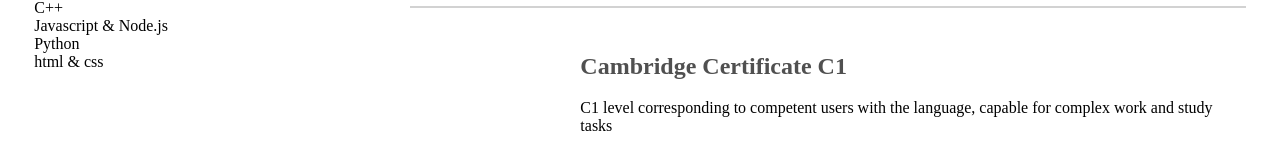
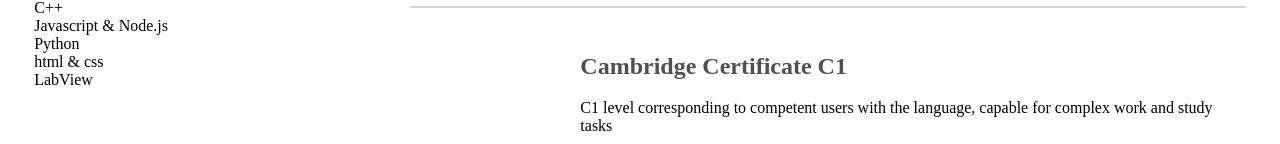
Before and after one commit to 0ria/CV, a plain HTML site: page index.html in a window 1280 px wide. Shown: the part 714-858 px from the top of the page. Drawn offline with Linux system fonts and the light colour scheme.

Commit message:
Added prski

```diff
--- a/index.html
+++ b/index.html
@@ -55,6 +55,8 @@
         <span> Python </span>
         <br>
         <span> html & css </span>
+        <br>
+        <span> LabView </span>
       </div>
 
     </div>
```
